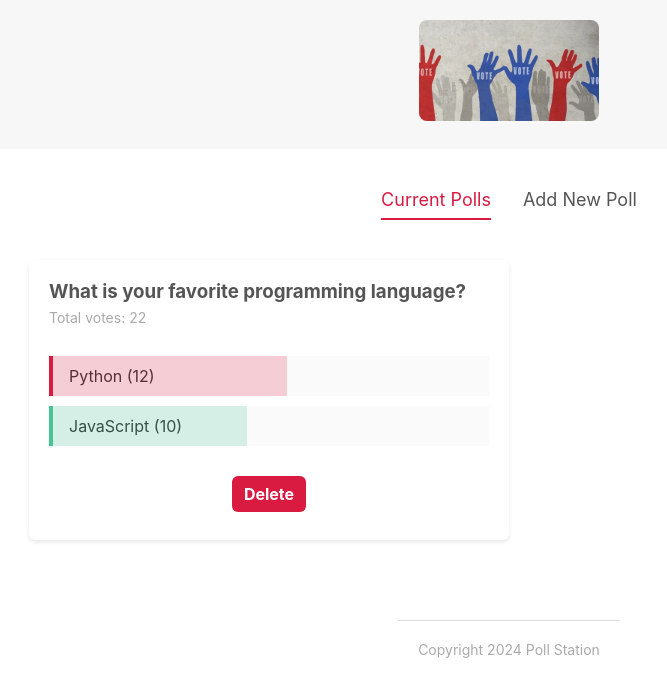
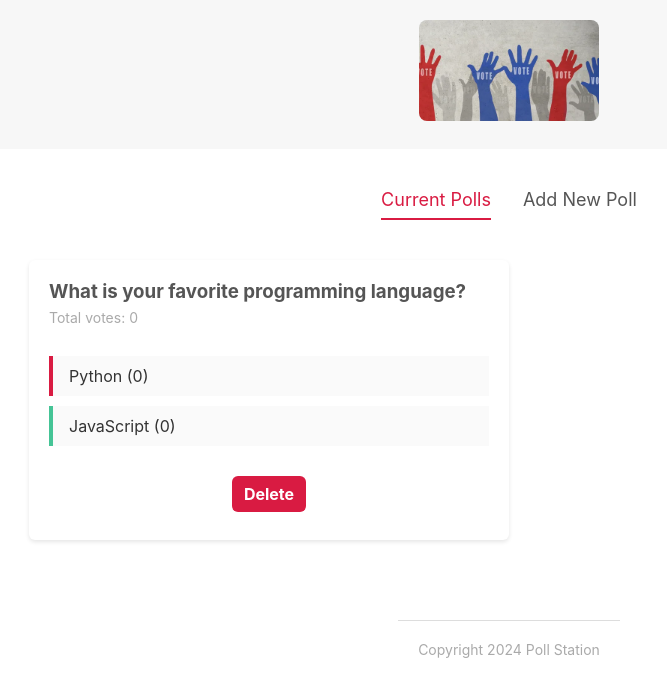
Before and after one commit to Vsirotkin/ninjapolls, a Svelte app in the folder ninjapolls/: page / in a window 1280 px wide. Shown: the top 696 px of the page, without its empty margins (131-798 px from the left). Built offline with nearby package versions, Linux system fonts and the light colour scheme.

Commit message:
basic animation

```diff
--- a/ninjapolls/src/components/PollList.svelte
+++ b/ninjapolls/src/components/PollList.svelte
@@ -1,4 +1,7 @@
 <script>
+  import { fade, slide, scale } from 'svelte/transition'
+  import { flip } from 'svelte/animate';
+
   import PollStore from '../stores/PollStore';
   import PollDetails from "../components/PollDetails.svelte";
 
@@ -6,7 +9,7 @@
 
 <div class="poll-list">
   {#each $PollStore as poll (poll.id)}
-    <div>
+    <div in:fade out:scale|local animate:flip={{duration: 500}}>
       <PollDetails {poll} />
     </div>
   {/each}
--- a/ninjapolls/src/stores/PollStore.js
+++ b/ninjapolls/src/stores/PollStore.js
@@ -6,8 +6,8 @@ const PollStore = writable([
         question: 'What is your favorite programming language?',
         answerA: 'Python',
         answerB: 'JavaScript',
-        votesA: 12,
-        votesB: 10
+        votesA: 0,
+        votesB: 0,
     },
 ]);
 
```
